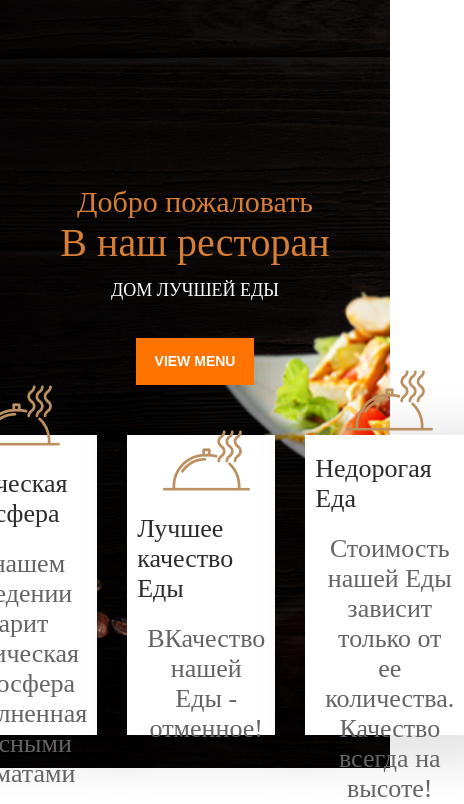
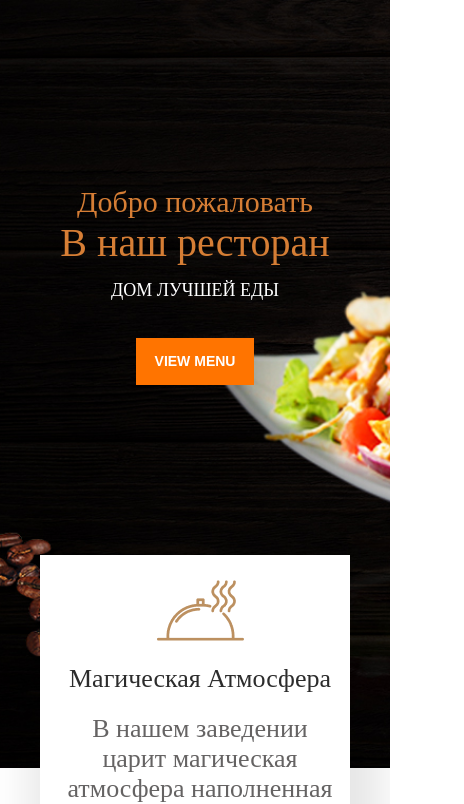
Before and after one commit to MaxLavrinenko/HTML_CSS_Okten1, a plain HTML site: page lesson6/index.html in a window 390 px wide. Shown: the part 76-880 px from the top of the page, 464 px wide, since content can reach past the window. Drawn offline with Linux system fonts and the light colour scheme.

Commit message:
hw Lesson6 + media+

```diff
--- a/lesson6/css/media.css
+++ b/lesson6/css/media.css
@@ -1,4 +1,4 @@
-@media screen and (max-width: 400px){
+@media screen and (max-width: 890px){
     .header__menu{
         display: none;
     }
@@ -30,4 +30,12 @@
     .header__title p::before, .header__title p::after{
         display: none;
     }
+    .header__intro{
+        display: block;
+        margin-top: 170px;
+    }
+    .header__box{
+        margin-left: 15px;
+        margin-top: 15px;
+    }
 }
```
